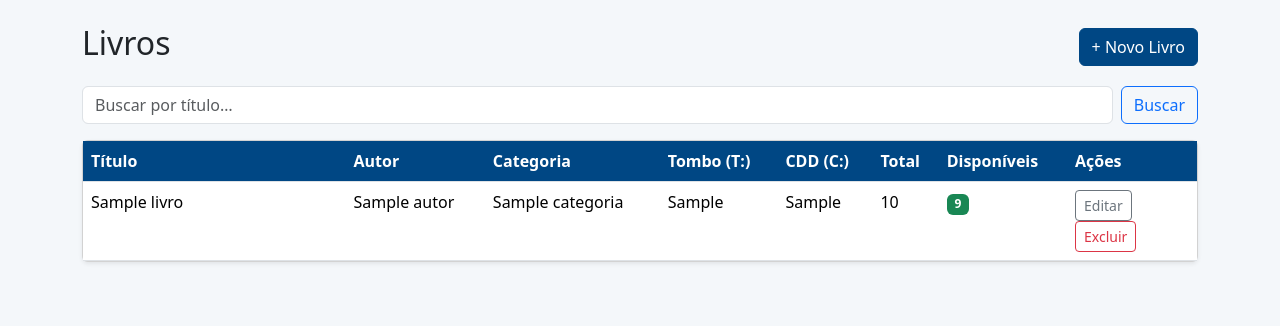
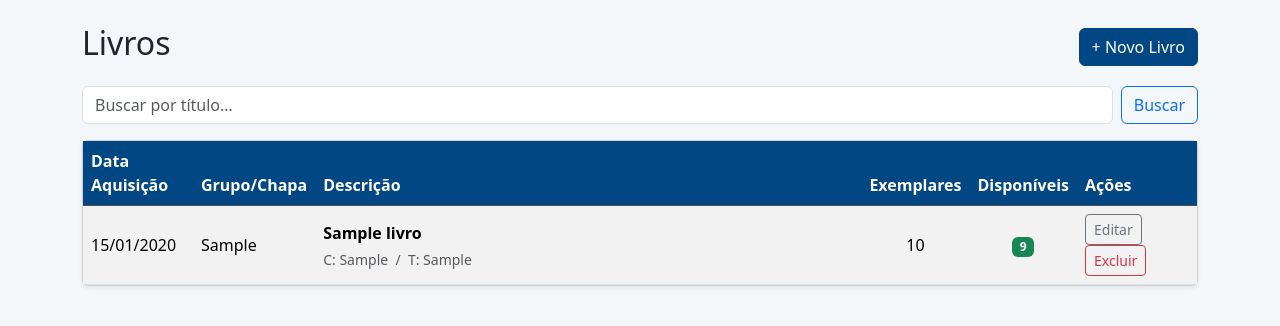
Before and after one commit to R2nin/bibliodist, a Django app: page /livros/ in a window 1280 px wide. Shown: the part 56-382 px from the top of the page. Run offline with Django 5.2, Linux system fonts and the light colour scheme; tables that the repository leaves empty hold one stand-in row (values such as "Sample post"); parts of the project's set-up code (start-up, migrations or seed data) failed here and were passed over.

Commit message:
feat: adicionar Grupo/Chapa, zebra striping e descricao completa na lista
- Livro: novo campo chapa (numero patrimonial)
- Migration 0003_add_chapa
- importar_acervo: salva CHAPA do primeiro registro de cada titulo
- livro_list: layout reformulado (Data Aquisicao, Grupo/Chapa, Descricao
  com titulo + C: + T:, table-striped, cabecalho escuro)

Co-Authored-By: Claude Sonnet 4.6 <noreply@anthropic.com>

```diff
--- a/api-web/biblioteca/management/commands/importar_acervo.py
+++ b/api-web/biblioteca/management/commands/importar_acervo.py
@@ -113,6 +113,7 @@ class Command(BaseCommand):
                     'tombo_inicial': parsed['tombo_inicial'],
                     'classificacao_cdd': parsed['cdd'],
                     'data_aquisicao': parsed['data_aquisicao'],
+                    'chapa': reg.get('CHAPA', '').strip() or None,
                     'total_exemplares': 0,
                 }
             livros[key]['total_exemplares'] += 1
@@ -147,6 +148,7 @@ class Command(BaseCommand):
                 tombo_inicial=info['tombo_inicial'],
                 classificacao_cdd=info['classificacao_cdd'],
                 data_aquisicao=info['data_aquisicao'],
+                chapa=info['chapa'],
                 total_exemplares=info['total_exemplares'],
             ))
 
--- a/api-web/biblioteca/models.py
+++ b/api-web/biblioteca/models.py
@@ -36,6 +36,7 @@ class Livro(models.Model):
     tombo_inicial = models.CharField(max_length=20, null=True, blank=True, db_index=True)
     classificacao_cdd = models.CharField(max_length=30, null=True, blank=True)
     data_aquisicao = models.DateField(null=True, blank=True)
+    chapa = models.CharField(max_length=20, null=True, blank=True)
 
     class Meta:
         verbose_name = "Livro"
--- a/api-web/templates/biblioteca/livro_list.html
+++ b/api-web/templates/biblioteca/livro_list.html
@@ -14,29 +14,34 @@
 
 <div class="card shadow-sm">
   <div class="table-responsive">
-    <table class="table table-hover mb-0">
-      <thead>
+    <table class="table table-striped table-hover mb-0 align-middle">
+      <thead class="table-dark">
         <tr>
-          <th style="min-width:220px;">Título</th>
-          <th>Autor</th>
-          <th>Categoria</th>
-          <th>Tombo (T:)</th>
-          <th>CDD (C:)</th>
-          <th>Total</th>
-          <th>Disponíveis</th>
-          <th style="width:130px;">Ações</th>
+          <th style="width:110px;">Data Aquisição</th>
+          <th style="width:110px;">Grupo/Chapa</th>
+          <th>Descrição</th>
+          <th style="width:80px;" class="text-center">Exemplares</th>
+          <th style="width:90px;" class="text-center">Disponíveis</th>
+          <th style="width:120px;">Ações</th>
         </tr>
       </thead>
       <tbody>
         {% for livro in page_obj %}
         <tr>
-          <td style="white-space:normal;word-break:break-word;max-width:320px;">{{ livro.titulo }}</td>
-          <td>{{ livro.autor|default:"—" }}</td>
-          <td>{{ livro.categoria|default:"—" }}</td>
-          <td class="text-nowrap">{{ livro.tombo_inicial|default:"—" }}</td>
-          <td class="text-nowrap">{{ livro.classificacao_cdd|default:"—" }}</td>
-          <td>{{ livro.total_exemplares }}</td>
-          <td>
+          <td class="text-nowrap">{{ livro.data_aquisicao|date:"d/m/Y"|default:"—" }}</td>
+          <td class="text-nowrap">{{ livro.chapa|default:"—" }}</td>
+          <td style="white-space:normal;word-break:break-word;">
+            <strong>{{ livro.titulo }}</strong>
+            {% if livro.classificacao_cdd or livro.tombo_inicial %}
+            <div class="text-muted small mt-1">
+              {% if livro.classificacao_cdd %}C: {{ livro.classificacao_cdd }}{% endif %}
+              {% if livro.classificacao_cdd and livro.tombo_inicial %} &nbsp;/&nbsp; {% endif %}
+              {% if livro.tombo_inicial %}T: {{ livro.tombo_inicial }}{% endif %}
+            </div>
+            {% endif %}
+          </td>
+          <td class="text-center">{{ livro.total_exemplares }}</td>
+          <td class="text-center">
             {% with disp=livro.exemplares_disponiveis %}
               <span class="badge {% if disp > 0 %}bg-success{% else %}bg-danger{% endif %}">{{ disp }}</span>
             {% endwith %}
@@ -47,7 +52,7 @@
           </td>
         </tr>
         {% empty %}
-        <tr><td colspan="9" class="text-center text-muted py-4">Nenhum livro encontrado.</td></tr>
+        <tr><td colspan="6" class="text-center text-muted py-4">Nenhum livro encontrado.</td></tr>
         {% endfor %}
       </tbody>
     </table>
```
Also changed, not shown: api-web/biblioteca/migrations/0003_add_chapa.py (added).
